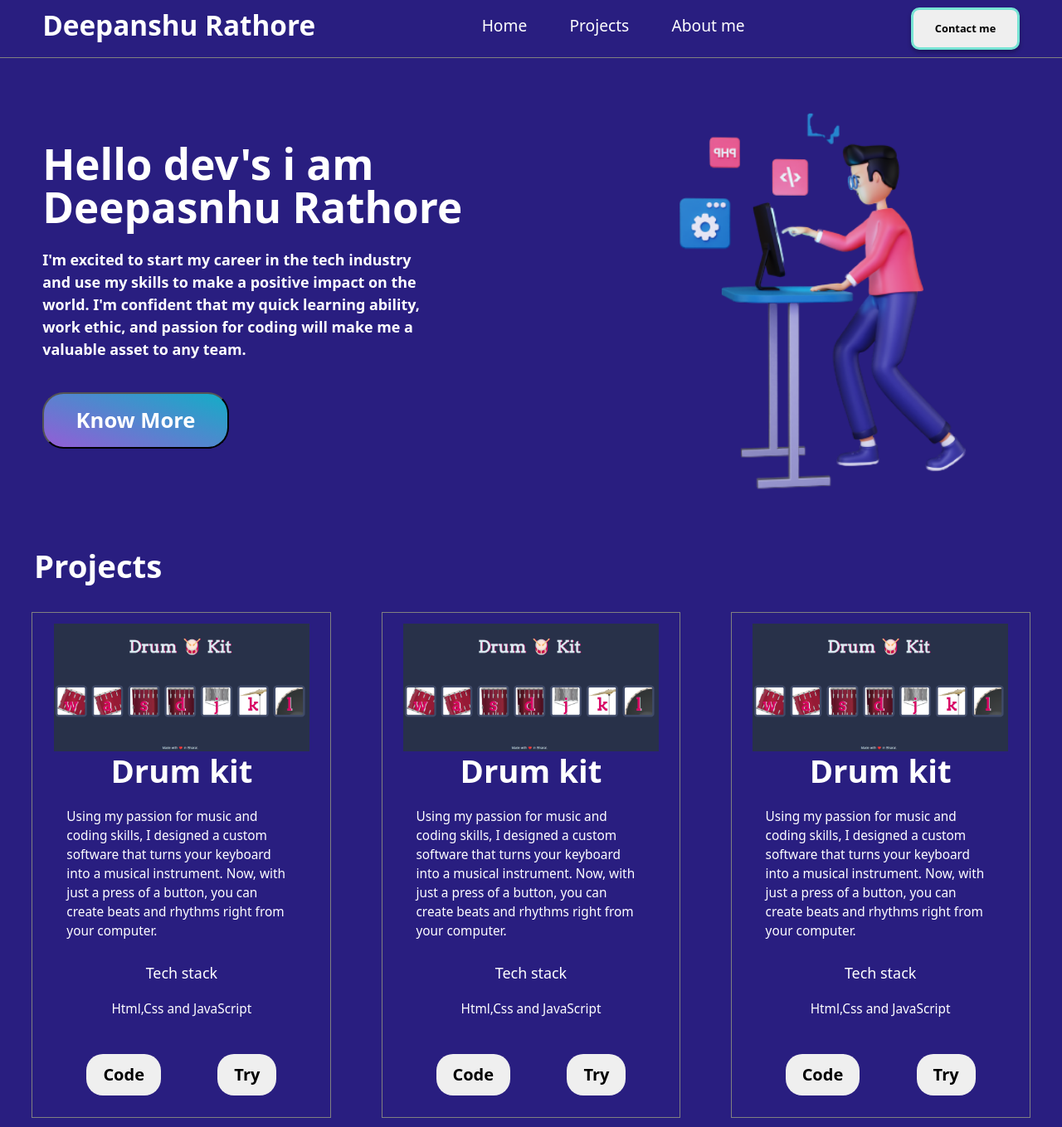
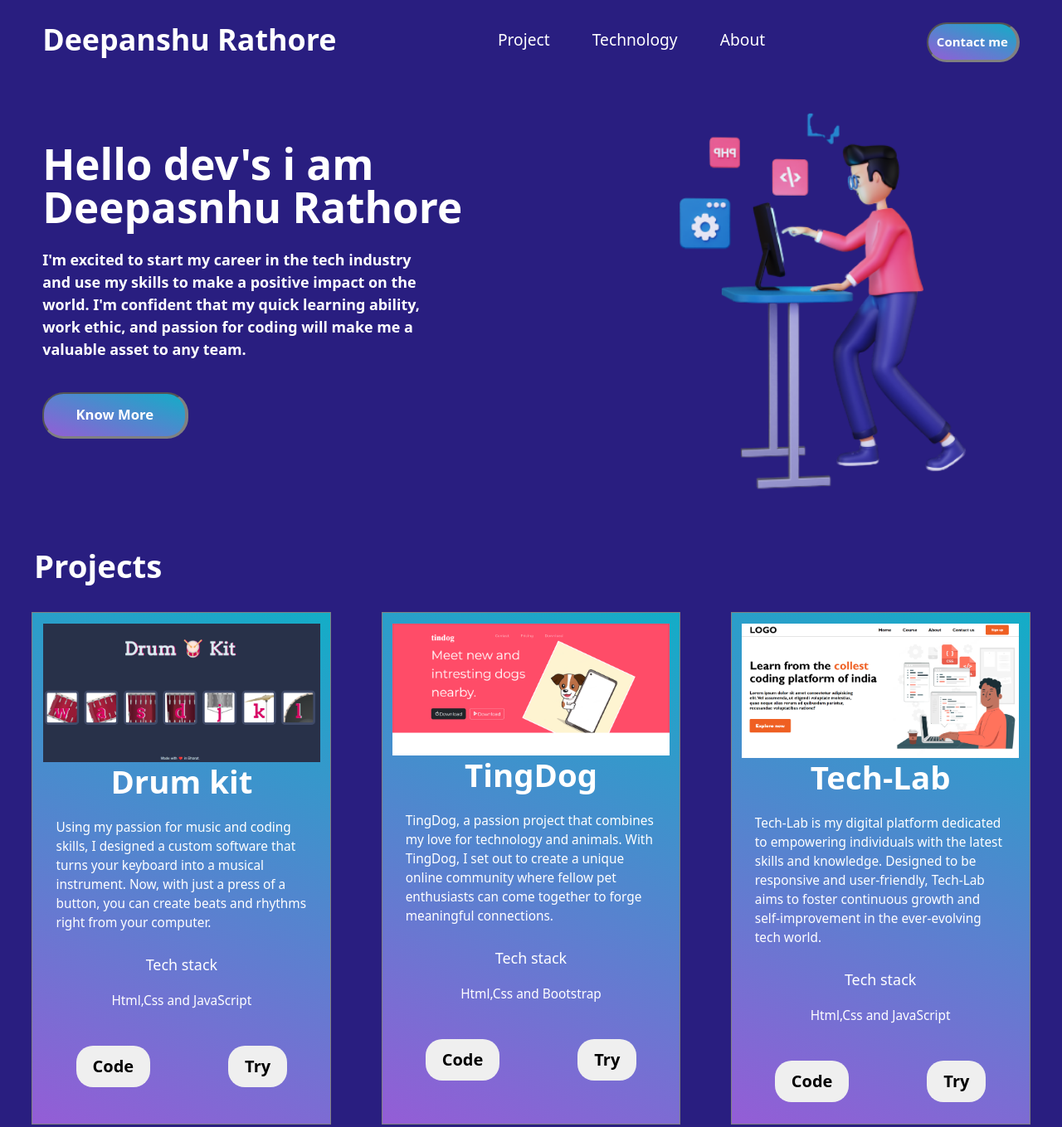
Before and after one commit to Deepanshurathore01/Deepanshu_Portfolio, a plain HTML site: page index.html in a window 1280 px wide. Shown: the top 1359 px of the page at 83% size. Drawn offline with nearby package versions, Linux system fonts and the light colour scheme.

Commit message:
change the color propery add links to project and soical icons

```diff
--- a/asset/style.css
+++ b/asset/style.css
@@ -22,11 +22,11 @@ html body{
 .nav{
   height:70px;
   width: 100%;
-  border-bottom: 1px solid gray;
+  border-bottom: 1px solid transparent;
   display: flex;
   align-items: center;
   justify-content: space-between;
-  padding: 0 4vw;
+  padding: 2vw 4vw 0 4vw;
 
 }
 
@@ -38,7 +38,7 @@ html body{
 }
 
 .nav h2{
-  font-size: 2.6vw;
+  font-size: 2.8vw;
   font-weight: 700;
   /* color: #fff; */
 }
@@ -69,20 +69,22 @@ html body{
 }
 
 .nav #open{
-  font-size: 1vw;
-  padding: 1vw 2vw;
-  /* background-color: #77E4D4; */
-  color: #000;
-  font-weight: 800;
-  /* border: none; */
-  border: .3vw solid #77E4D4;
-  border-radius: 10px;
-  box-shadow:  0 3px 5px rgba(0,0,0,.3) ;
+  padding: 10px;
+  font-size: 15px;
+  border-radius: 2vw;
+  font-weight: 700;
+  border-right: 4px solid grey;
+  border-bottom: 3px solid grey;
+
+  color: #fff;
+
+  background: linear-gradient(200deg, rgb(19, 173, 199) 0%, rgb(148, 93, 214) 100%);
 }
 
 .nav #open:hover{
   /* letter-spacing: 4px; */
   opacity: .8;
+  background-color: darkblue;
 }
 
 /* content section  */
@@ -119,10 +121,12 @@ html body{
 
 .content button{
   padding: 1vw 3vw;
-  font-size: 2vw;
+  font-size: 1.3vw;
   border-radius: 2vw;
   font-weight: 700;
   /* background-color: #e74885; */
+  border-right: 4px solid grey;
+  border-bottom: 3px solid grey;
   color: #fff;
 
   background: linear-gradient(200deg, rgb(19, 173, 199) 0%, rgb(148, 93, 214) 100%);
@@ -160,8 +164,9 @@ html body{
 
 .project1{
   width: 30%;
-  padding: 1vw 2vw;
+  padding: 1vw 1vw;
   border: 1px solid grey;
+  background: linear-gradient(200deg, rgb(19, 173, 199) 0%, rgb(148, 93, 214) 100%);
 }
 
 .project1 img{
@@ -194,8 +199,9 @@ html body{
 /* project2 */
 .project2{
   width: 30%;
-  padding: 1vw 2vw;
+  padding: 1vw 1vw;
   border: 1px solid grey;
+  background: linear-gradient(200deg, rgb(19, 173, 199) 0%, rgb(148, 93, 214) 100%);
 }
 
 .project2 img{
@@ -228,8 +234,9 @@ html body{
 /* project3 */
 .project3{
   width: 30%;
-  padding: 1vw 2vw;
+  padding: 1vw 1vw;
   border: 1px solid grey;
+  background: linear-gradient(200deg, rgb(19, 173, 199) 0%, rgb(148, 93, 214) 100%);
 }
 
 .project3 img{
@@ -303,7 +310,7 @@ html body{
 
 .about{
 
-padding: 1vw 3vw;
+padding: 3vw 3vw;
 }
 .about h1{
   font-size: 3vw;
@@ -321,6 +328,7 @@ padding: 1vw 3vw;
   align-items: center;
   justify-content: space-between;
   padding: 1vw 2vw;
+  background: linear-gradient(200deg, rgb(19, 173, 199) 0%, rgb(148, 93, 214) 100%);
 }
 .a1{
   width: 25%;
@@ -370,3 +378,11 @@ padding: 1vw 3vw;
   font-weight: 800;
 
 }
+.social a{
+  text-decoration: none;
+  color: #fff;
+}
+.email a{
+  text-decoration: none;
+  color: #fff;
+}
--- a/index.html
+++ b/index.html
@@ -26,12 +26,14 @@
     <div class="nav">
       <h2>Deepanshu Rathore</h2>
       <div id="nav-part2">
-        <h4> <a href="">Home</a> </h4>
-        <h4> <a href="#">Projects</a> </h4>
-        <h4> <a href="#cs">About me</a> </h4>
+        <h4> <a href="#project123">Project</a> </h4>
+        <h4> <a href="#technology1">Technology</a> </h4>
+        <h4> <a href="#abt">About</a> </h4>
       </div>
       <button id="open">Contact me</button>
     </div>
+
+
 
     <div class="content">
 
@@ -48,7 +50,7 @@
 
     </div>
 
-    <div class="projects">
+    <div class="projects" id="project123">
       <h2>Projects</h2>
       <div class="prs">
 
@@ -61,38 +63,38 @@
             <p>Html,Css and JavaScript </p>
           </div>
           <div class="btn">
-            <button>Code</button>
-            <button>Try</button>
+           <a href="https://github.com/Deepanshurathore01/Drum_kit"><button>Code</button></a>
+            <a href="https://deepanshurathore01.github.io/Drum_kit/"><button>Try</button></a>
          </div>
         </div>
 
 
         <div class="project2">
-          <img src="images/Screenshot (45).png" alt="">
-          <h1>Drum kit</h1>
-          <p>Using my passion for music and coding skills, I designed a custom software that turns your keyboard into a musical instrument. Now, with just a press of a button, you can create beats and rhythms right from your computer.</p>
+          <img src="images/TingDog.png" alt="">
+          <h1>TingDog</h1>
+          <p>TingDog, a passion project that combines my love for technology and animals. With TingDog, I set out to create a unique online community where fellow pet enthusiasts can come together to forge meaningful connections. </p>
+          <div class="stack">
+            <h5>Tech stack</h5>
+            <p>Html,Css and Bootstrap </p>
+          </div>
+          <div class="btn">
+            <a href="https://github.com/Deepanshurathore01/Bootstrap_Web"><button>Code</button></a>
+            <a href="https://deepanshurathore01.github.io/Bootstrap_Web/"><button>Try</button></a>
+         </div>
+        </div>
+
+
+        <div class="project3">
+          <img src="images/Responsive web.png" alt="">
+          <h1>Tech-Lab</h1>
+          <p>Tech-Lab is my digital platform dedicated to empowering individuals with the latest skills and knowledge. Designed to be responsive and user-friendly, Tech-Lab aims to foster continuous growth and self-improvement in the ever-evolving tech world.</p>
           <div class="stack">
             <h5>Tech stack</h5>
             <p>Html,Css and JavaScript </p>
           </div>
           <div class="btn">
-            <button>Code</button>
-            <button>Try</button>
-         </div>
-        </div>
-
-
-        <div class="project3">
-          <img src="images/Screenshot (45).png" alt="">
-          <h1>Drum kit</h1>
-          <p>Using my passion for music and coding skills, I designed a custom software that turns your keyboard into a musical instrument. Now, with just a press of a button, you can create beats and rhythms right from your computer.</p>
-          <div class="stack">
-            <h5>Tech stack</h5>
-            <p>Html,Css and JavaScript </p>
-          </div>
-          <div class="btn">
-            <button>Code</button>
-            <button>Try</button>
+            <a href="https://github.com/Deepanshurathore01/Responsive_design"><button>Code</button></a>
+            <a href="https://deepanshurathore01.github.io/Responsive_design/"><button>Try</button></a>
          </div>
         </div>
 
@@ -102,7 +104,7 @@
       </div>
     </div>
 
-    <div class="tech">
+    <div class="tech" id="technology1">
       <h1>Technologies</h1>
     <div class="technology">
       <div class="skill1">
@@ -133,14 +135,14 @@
           <li>Git</li>
           <li>Github</li>
           <li>PostMan</li>
-          <li>JavaScript</li>
-          <li>Python</li>
+          <li>Figma</li>
+          <li>Canva</li>
         </ul>
       </div>
 
     </div></div>
 
-    <div class="about">
+    <div class="about" id="abt">
       <h1>About Me</h1>
       <p class="para">I am Deepanshu Rathore, a dedicated and motivated student pursuing a Master's in Computer Education at Vaishnav Institute of Management. With a passion for learning and a strong work ethic, I am committed to excellence in every aspect of my academic and professional journey.My enthusiasm for problem-solving led me to dive deep into Data Structures and Algorithms (DSA), where I enjoy tackling complex challenges and finding elegant solutions. The thrill of solving real-world problems through code fuels my creativity and sharpens my analytical skills.</p>
       <div class="acdemics">
@@ -170,13 +172,13 @@
 
      <div class="email">
       <h5><i class="ri-mail-fill"></i> Email</h5>
-      <p>rathoredeepanhu84@gmail.com</p>
+      <p><a href = "mailto:rathoredeepanhu84@gmail.com">rathoredeepanhu84@gmail.com</a></p>
      </div>
 
      <div class="social">
-      <h5><i class="ri-linkedin-box-fill"></i> Linkedin</h5>
-      <h5><i class="ri-github-fill"></i> Github</h5>
-      <h5><i class="ri-twitter-fill"></i> Twitter</h5>
+      <a href="https://www.linkedin.com/in/deepanshu-rathore/"><h5><i class="ri-linkedin-box-fill"></i> Linkedin</h5></a>
+      <a href="https://github.com/Deepanshurathore01"><h5><i class="ri-github-fill"></i> Github</h5></a>
+      <a href="https://twitter.com/Deepanshur_01"><h5><i class="ri-twitter-fill"></i> Twitter</h5></a>
      </div>
 
     </div>
@@ -184,7 +186,6 @@
     </section>
 
 
-
   </div>
 
 </body>
```
Also changed, not shown: images/Responsive web.png (added), images/TingDog.png (added).
